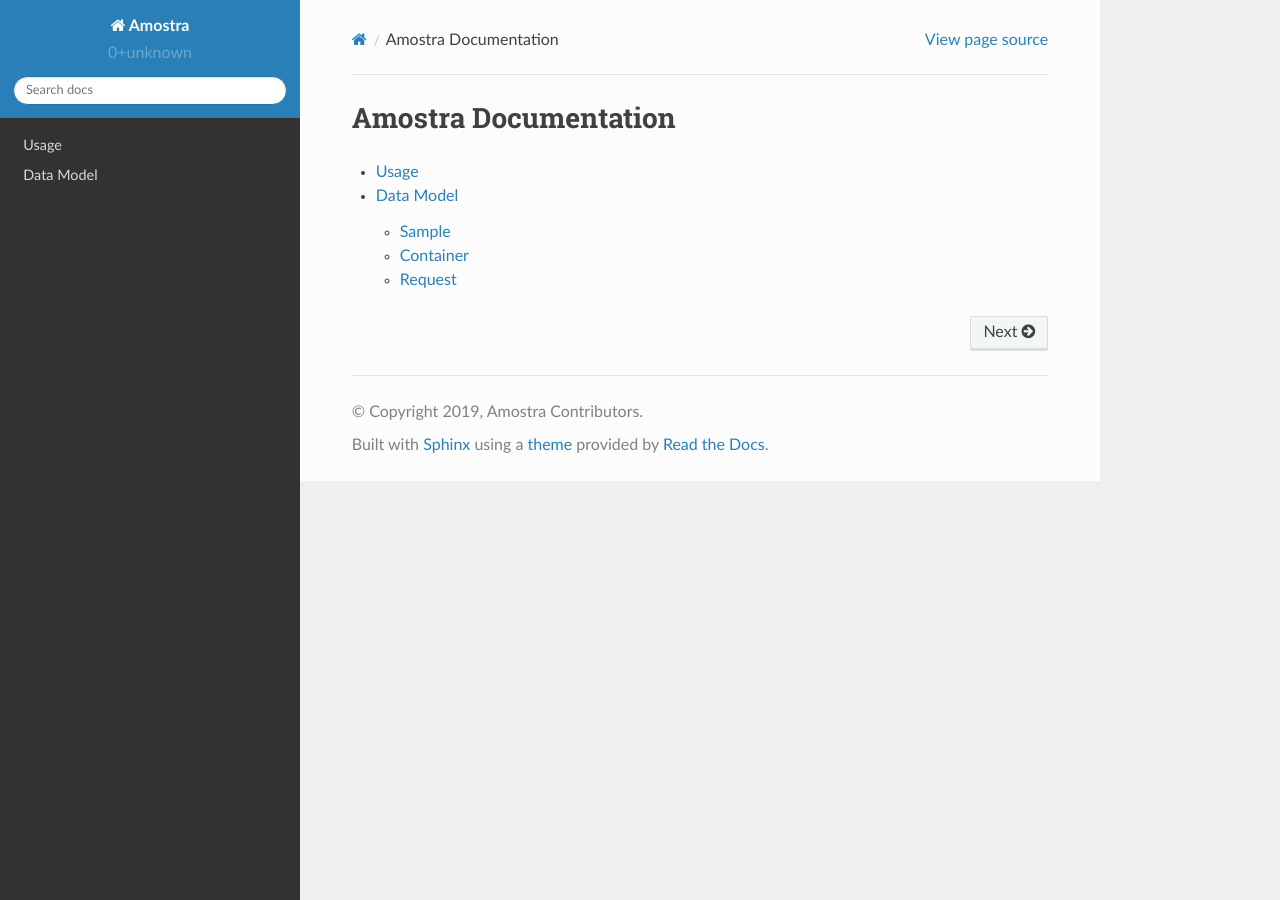
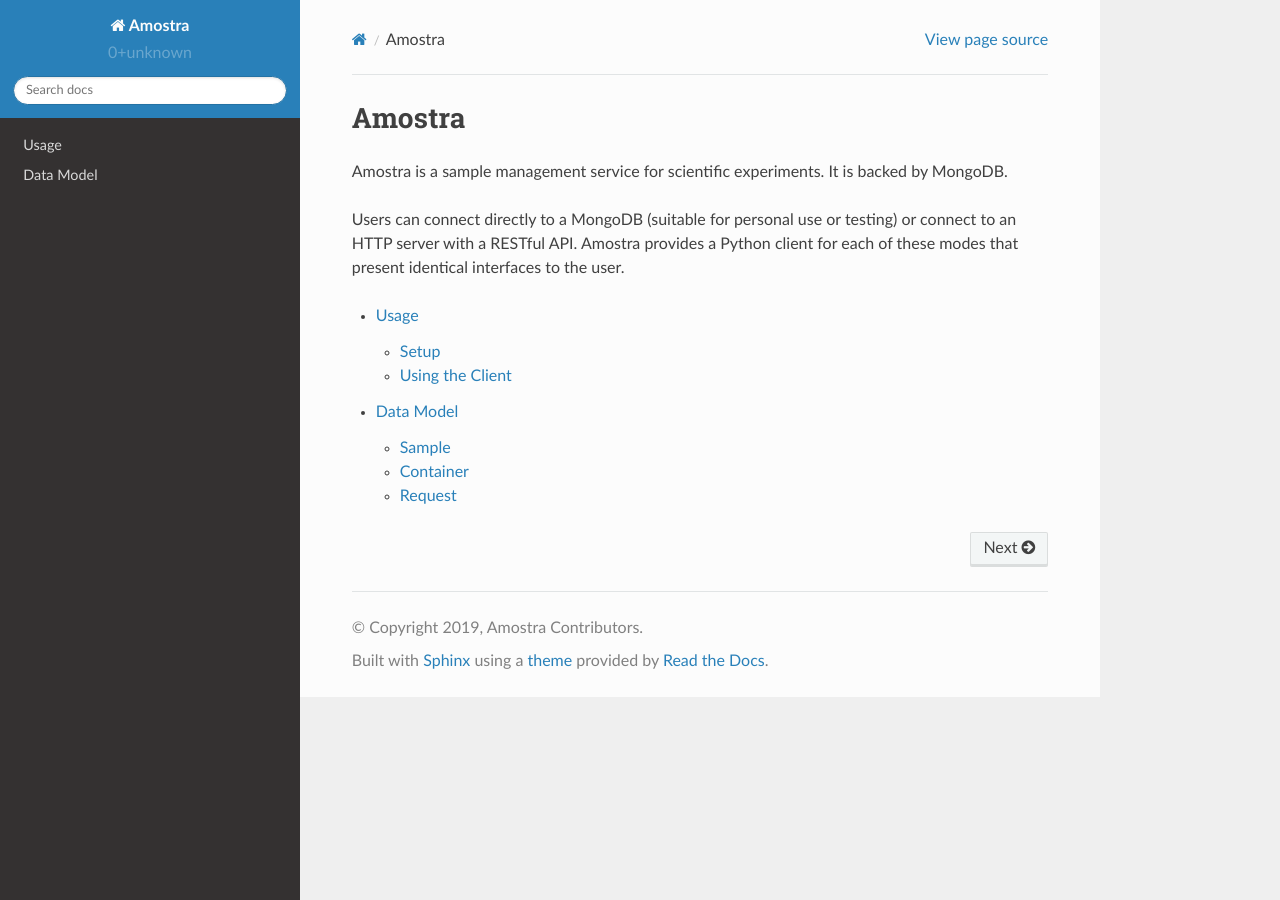
Before and after one commit to NSLS-II/amostra, a Sphinx documentation site: the page built from docs/source/index.rst, in a window 1280 px wide. Built offline with Sphinx 7.4.7 and the Read the Docs theme 2.0.0, drawn with Linux system fonts in a browser that asks for light colours; pages that are not in the unit, such as notebooks, are missing from menus.

Commit message:
Document server/client setup.

```diff
--- a/docs/source/index.rst
+++ b/docs/source/index.rst
@@ -3,8 +3,15 @@
    You can adapt this file completely to your liking, but it should at least
    contain the root `toctree` directive.
 
-Amostra Documentation
-=====================
+Amostra
+=======
+
+Amostra is a sample management service for scientific experiments. It is backed
+by MongoDB.
+
+Users can connect directly to a MongoDB (suitable for personal use or testing)
+or connect to an HTTP server with a RESTful API. Amostra provides a Python
+client for each of these modes that present identical interfaces to the user.
 
 .. toctree::
    :maxdepth: 2
```
Also changed, not shown: docs/source/usage.rst (+44 -2 lines).
